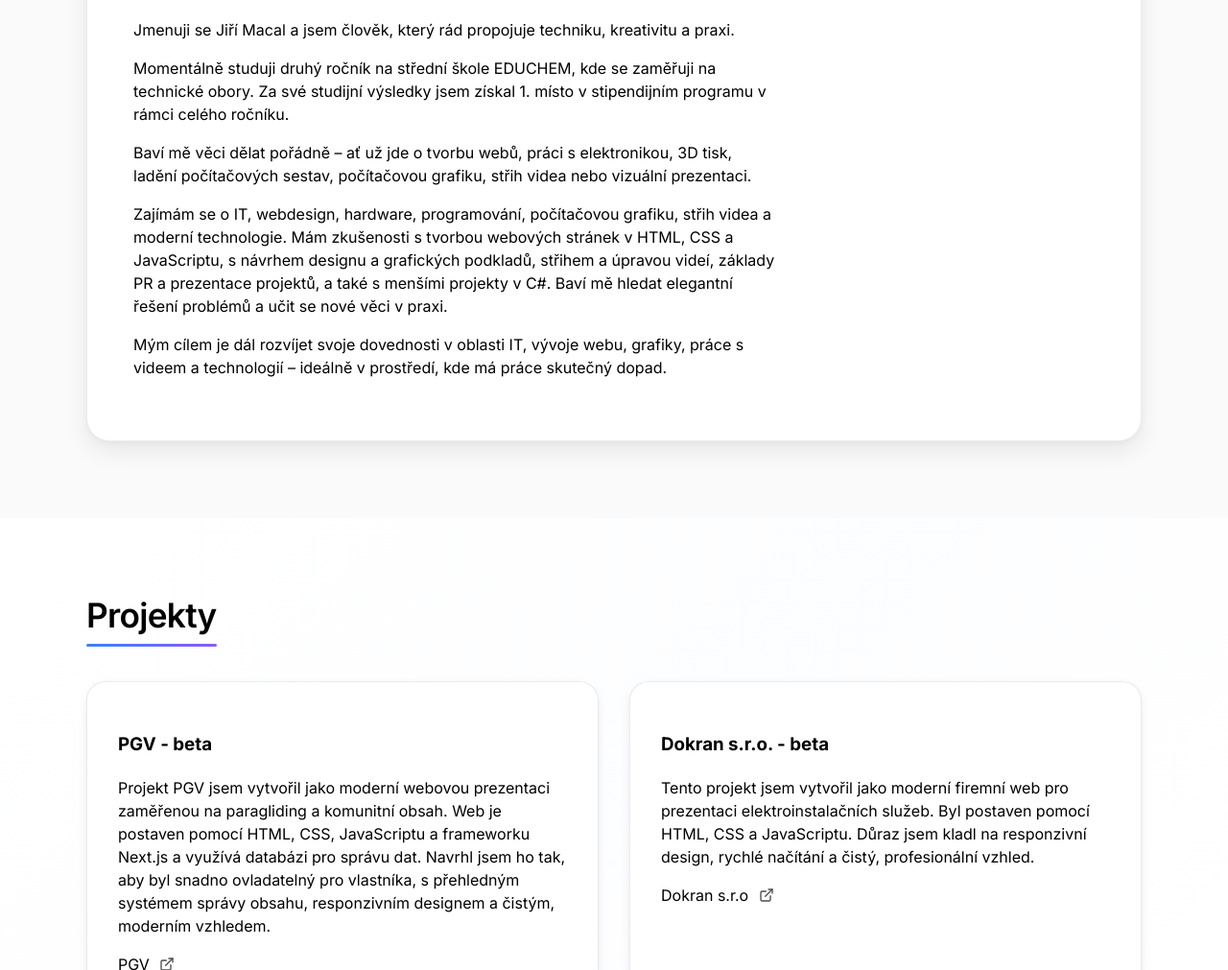
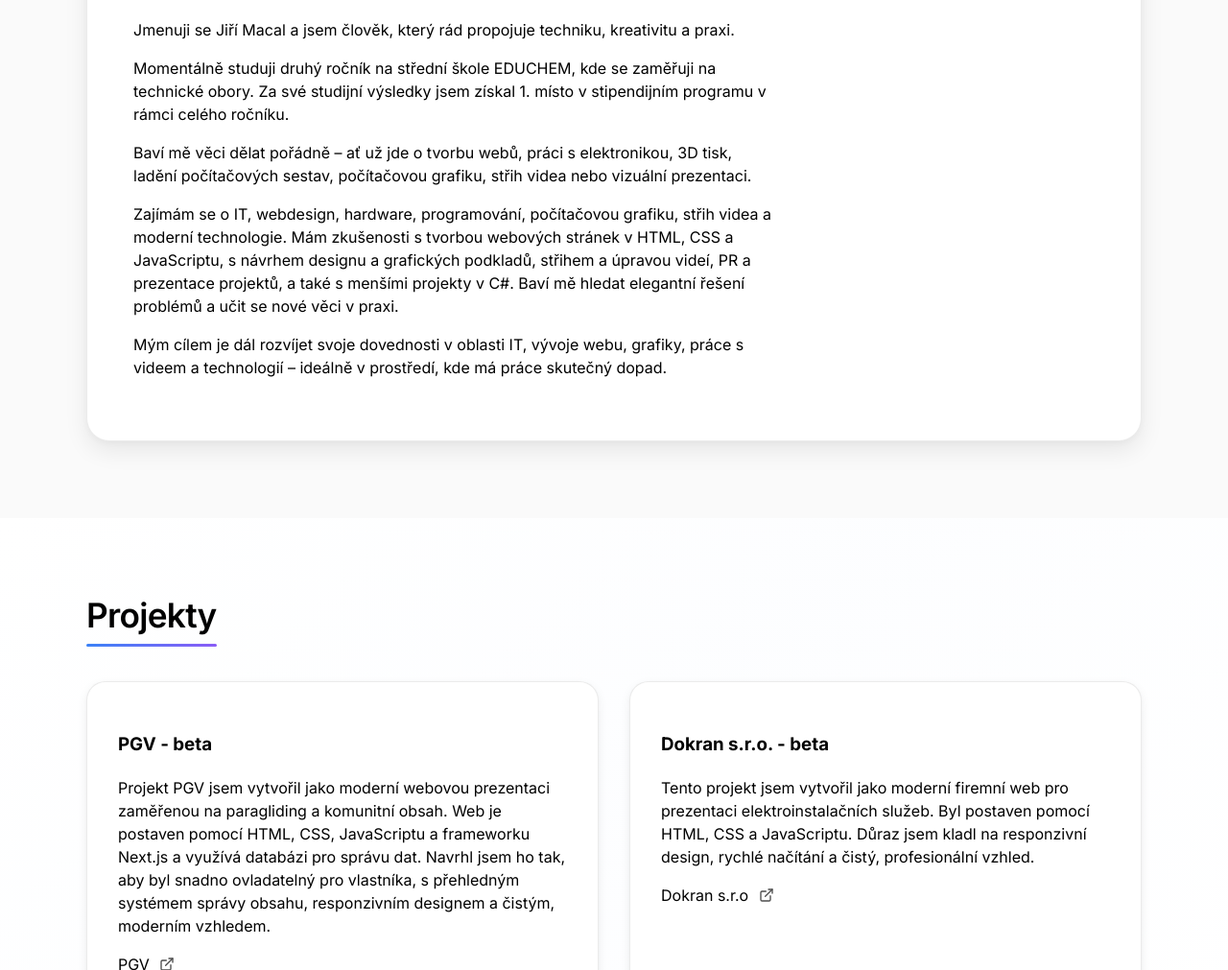
Before and after one commit to Jir1mac/Ji-Macal, a plain HTML site: page index.html in a window 1280 px wide. Shown: the part 1281-2292 px from the top of the page at 96% size. Drawn offline with Linux system fonts and the light colour scheme.

Commit message:
Fix typo in index.html

```diff
--- a/index.html
+++ b/index.html
@@ -78,7 +78,7 @@ počítačovou grafiku, střih videa nebo vizuální prezentaci.</p>
 
 <p>Zajímám se o IT, webdesign, hardware, programování, počítačovou grafiku, střih videa a moderní technologie.
 Mám zkušenosti s tvorbou webových stránek v HTML, CSS a JavaScriptu, s návrhem designu a grafických podkladů,
-střihem a úpravou videí, základy PR a prezentace projektů, a také s menšími projekty v C#.
+střihem a úpravou videí, PR a prezentace projektů, a také s menšími projekty v C#.
 Baví mě hledat elegantní řešení problémů a učit se nové věci v praxi.</p>
 
 <p>Mým cílem je dál rozvíjet svoje dovednosti v oblasti IT, vývoje webu, grafiky, práce s videem a technologií –
```
